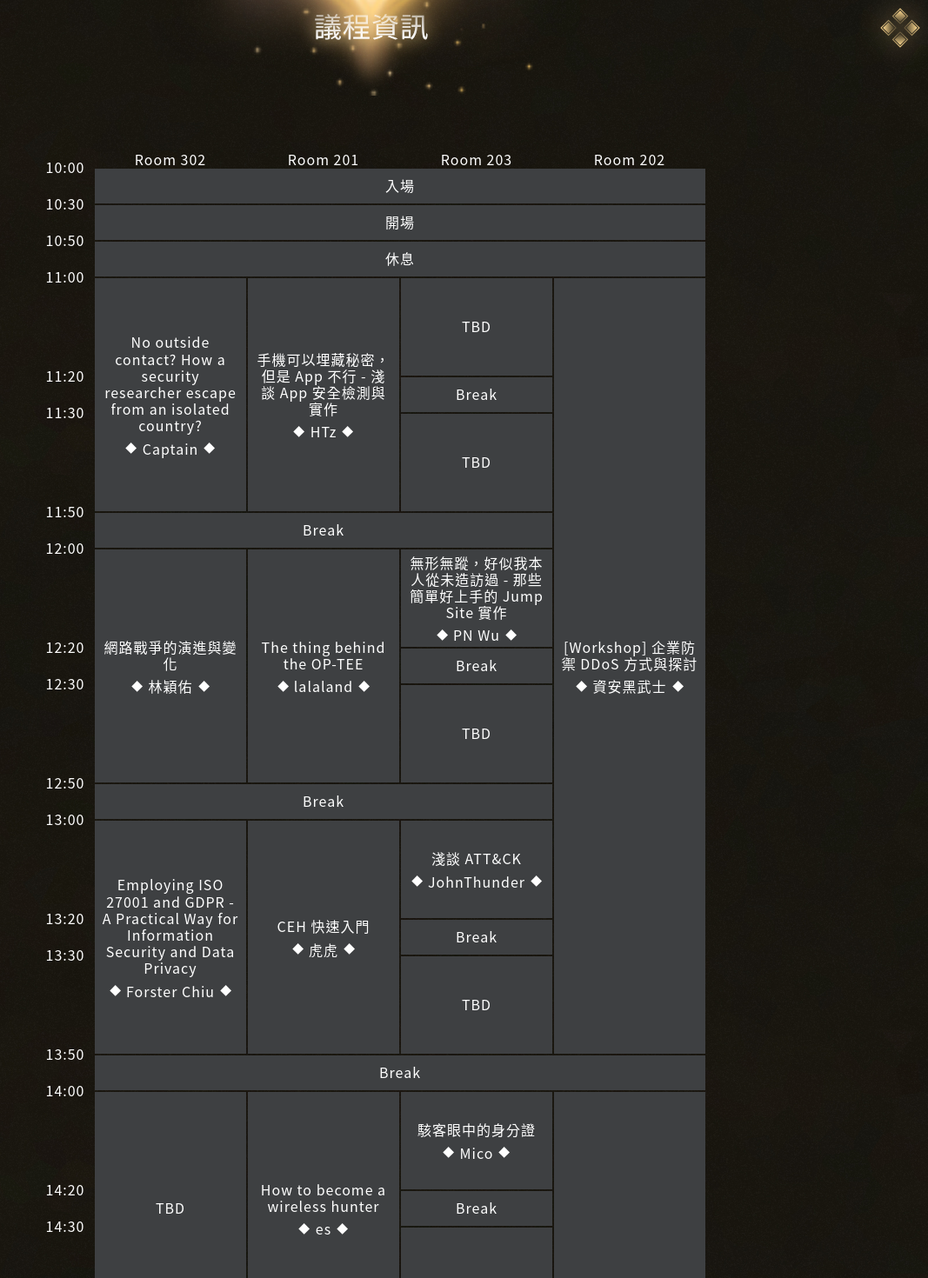
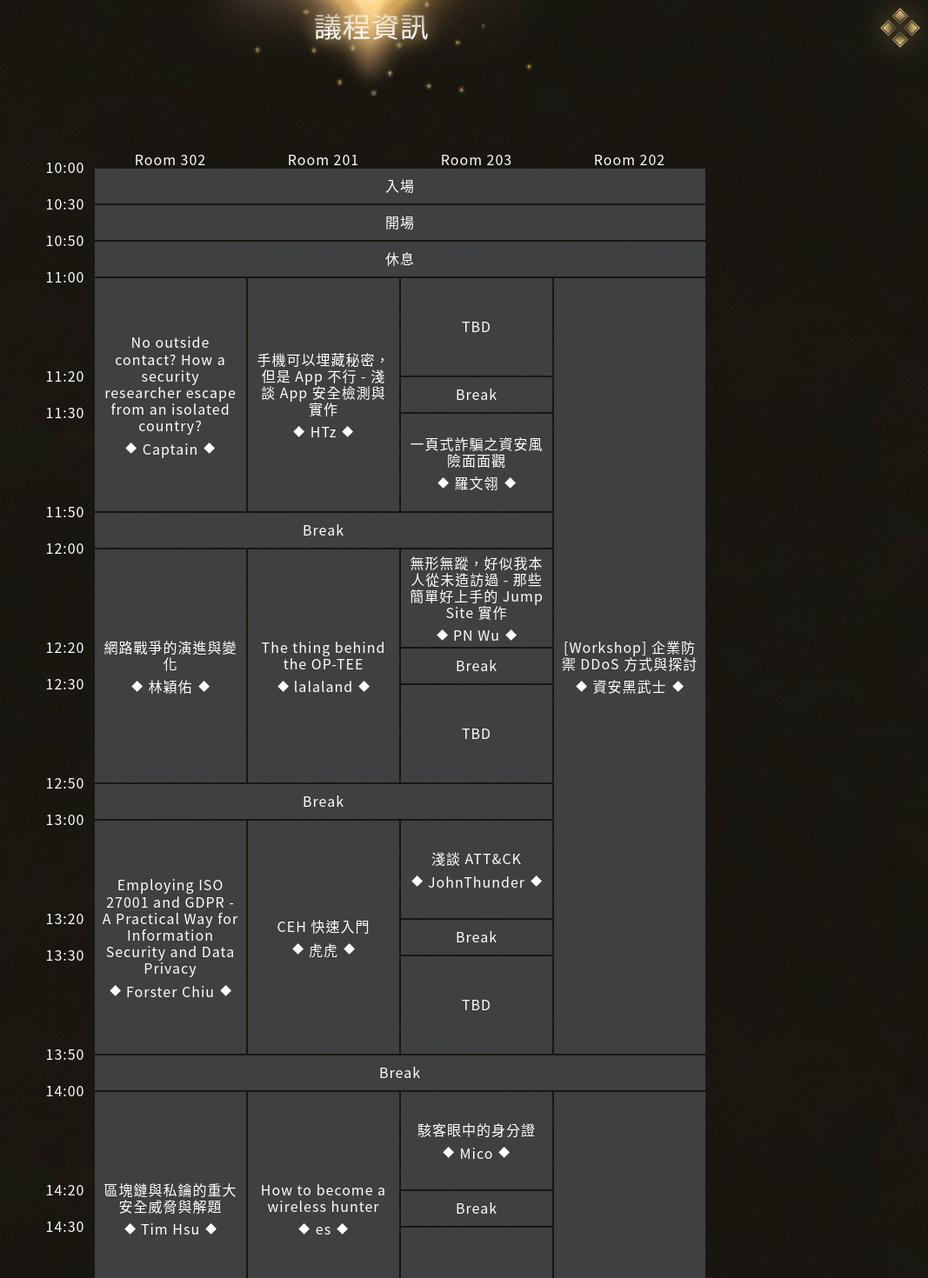
Before and after one commit to tdoh/tdoh.online, a Vue app: page /2018/agenda in a window 1280 px wide. Shown: the top 1470 px of the page at 87% size, without its empty margins (213-1280 px from the left). Built offline with nearby package versions, Linux system fonts and the light colour scheme; a web font is replaced by a local one.

Commit message:
Layout: update agenda content

```diff
--- a/src/views/Agenda.vue
+++ b/src/views/Agenda.vue
@@ -209,12 +209,12 @@ export default {
             id: '3A'
           },
           {
-            name: 'TBD',
-            summary: [],
+            name: '區塊鏈與私鑰的重大安全威脅與解題',
+            summary: ['區塊鏈技術中數據的儲存、驗證、傳遞皆與資安息息相關，本次將分享近兩年區塊鏈與私鑰之間的重大安全漏洞問題，並分析其疏失將帶來多大的威脅與影響，同時將分享可透過哪些技術與辦法進行資料保存及保護。'],
             link: '',
-            image: '',
-            speaker: '',
-            bio: [''],
+            image: 'speaker16.jpg',
+            speaker: 'Tim Hsu',
+            bio: ['著名駭客會議 HITCON 創辦人，同時也是台灣駭客技術社群 CHROOT 創辦人。', '從學生時期專研 Linux 系統及投入開放源碼社群，進入職場後便投入資訊安全技術領域，積極參與各類社群活動。2005 年與一群熱血駭客舉辦的 HITCON 會議，至今已是世界知名會議兼社群。', '目前為台灣多家數字貨幣交易所資安顧問，包含幣託 (BitoPro) 和柯賓漢 (Cobinhood)等。'],
             time: '50',
             id: '4A'
           },
@@ -288,11 +288,12 @@ export default {
             id: '1C'
           },
           {
-            name: 'TBD',
-            summary: [],
+            name: '一頁式詐騙之資安風險面面觀',
+            summary: [''],
             link: '',
             image: 'speaker00.jpg',
-            speaker: '',
+            speaker: '羅文翎',
+            bio: ['TWCert 分析師'],
             time: '20',
             id: '2C'
           },
```
Also changed, not shown: src/assets/images/speaker/speaker16.jpg (added).
